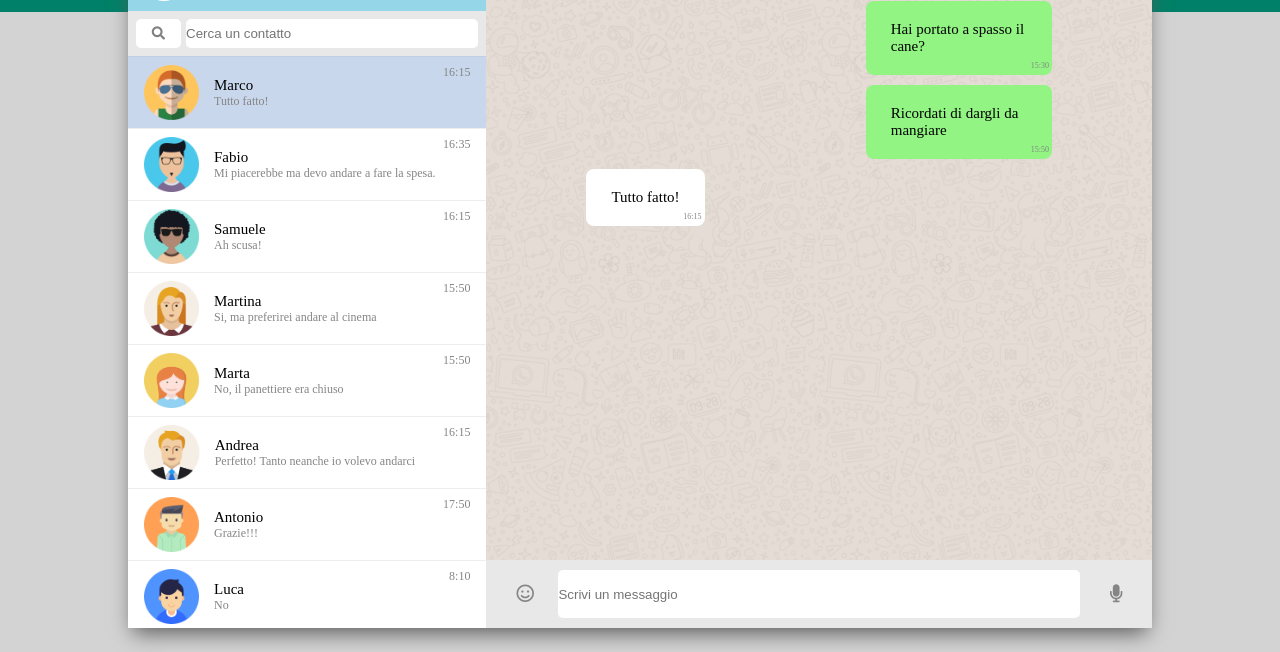
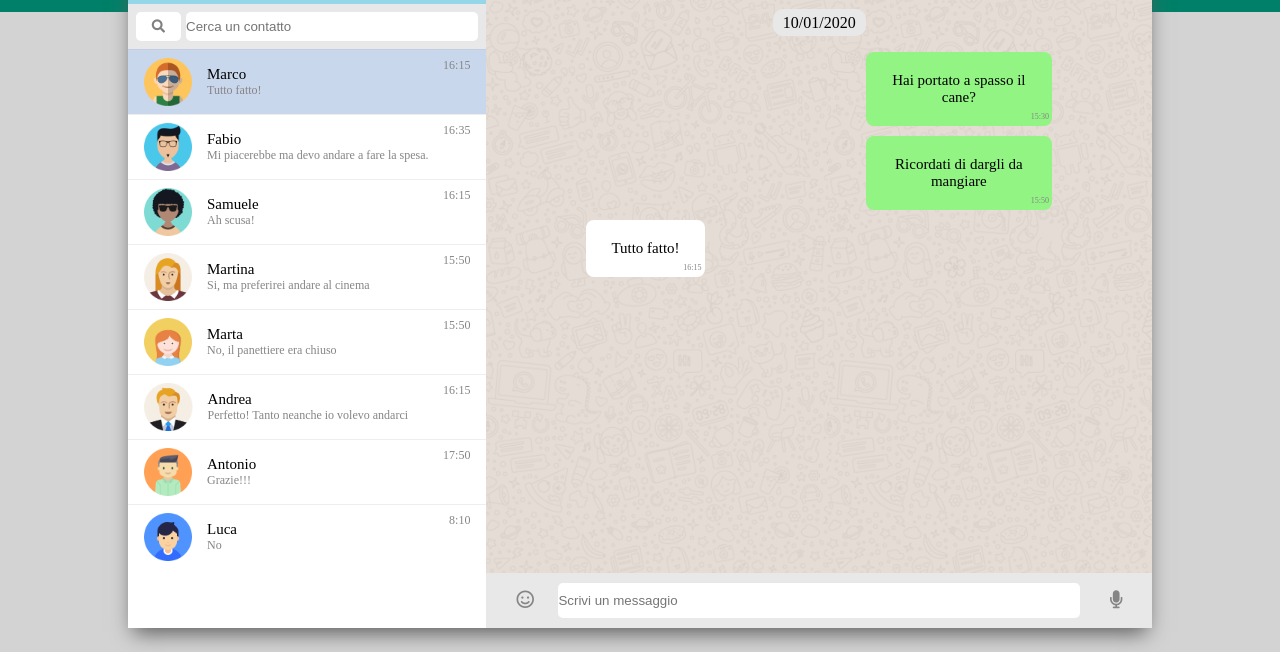
Before and after one commit to ValerioFarina/vue-boolzapp, a plain HTML site: page index.html in a window 1280 px wide. Shown: the part 148-800 px from the top of the page. Drawn offline with nearby package versions, Linux system fonts and the light colour scheme.

Commit message:
Raggruppati i messaggi della chat in base al giorno in cui sono stati inviati/ricevuti

```diff
--- a/index.html
+++ b/index.html
@@ -89,7 +89,13 @@
 
                     <section id="chat">
                         <div id ="messages">
-                            <div v-for="(element, index) in contacts[currentIndex].messages" class="message" :class="element.status">
+                            <div class="message-container" v-for="(element, index) in contacts[currentIndex].messages">
+                                <div class="day" v-if="getDayOf(element) != getDayOf(contacts[currentIndex].messages[index-1])">
+                                    <span>
+                                        {{ getDayOf(element) }}
+                                    </span>
+                                </div>
+                                <div class="message" :class="element.status">
                                     <div class="text">
                                         {{ getTextOf(element) }}
                                     </div>
@@ -107,6 +113,7 @@
                                             Elimina messaggio
                                         </li>
                                     </ul>
+                                </div>
                             </div>
                         </div>
 
--- a/main.js
+++ b/main.js
@@ -198,7 +198,7 @@ var app = new Vue({
 
                 setTimeout(this.answer, 1000);
 
-                this.scrollMessages();
+                setTimeout(this.scrollMessages, 1);
             }
         },
 
@@ -212,7 +212,7 @@ var app = new Vue({
 
             this.contacts[this.currentIndex].messages.push(receivedMessage);
 
-            this.scrollMessages();
+            setTimeout(this.scrollMessages, 1);
         },
 
         // this function creates a new object representing a new message
@@ -256,6 +256,13 @@ var app = new Vue({
             }
         },
 
+        getDayOf(message) {
+            if (message != undefined) {
+                let lastIndex = message.date.indexOf(' ');
+                return message.date.slice(0, lastIndex);
+            }
+        },
+
         matched(contact, contactSearched) {
             return contact.name.startsWith(this.capitalize(contactSearched));
         },
--- a/style.css
+++ b/style.css
@@ -54,7 +54,7 @@ main {
 }
 
 header {
-    height: 10%;
+    height: 68px;
     padding: 8px;
     background-color: #e8e8e8;
 }
@@ -106,7 +106,7 @@ header .avatar {
 }
 
 #search-contacts {
-    height: 90%;
+    height: calc(100% - 68px);
     background-color: white;
 }
 
@@ -155,7 +155,7 @@ header .avatar {
 
 .contact {
     display: flex;
-    height: 9vh;
+    height: 65px;
     padding: 8px 16px;
     border-top: 1px solid rgba(171, 171, 171, 0.2);
     cursor: pointer;
@@ -176,16 +176,39 @@ header .avatar {
 }
 
 #chat {
-    height: 90%;
+    height: calc(100% - 68px);
 }
 
 #chat #messages {
-    height: 90%;
-    padding: 50px 100px;
+    height: calc(100% - 55px);
+    padding: 50px 100px 60px 100px;
     background-image: url('img/chat_bg.png');
     background-size: contain;
     overflow-y: scroll;
 }
+
+#chat .message-container {
+    text-align: center;
+}
+
+#chat .message-container::after {
+    content: '';
+    display: table;
+    clear: both;
+}
+
+#chat .message-container .day {
+    margin: 20px 0;
+    font-size: 16px;
+    color: black;
+}
+
+#chat .message-container .day span {
+    background-color: #e8e8e8;
+    border-radius: 10px;
+    padding: 5px 10px;
+}
+
 
 #chat .message {
     position: relative;
@@ -258,7 +281,7 @@ header .avatar {
 #chat #send-message {
     display: flex;
     align-items: center;
-    height: 10%;
+    height: 55px;
     padding: 10px 30px;
     background-color: #e8e8e8;
 }
```
Lines whose indentation alone changed are shown as unchanged.
